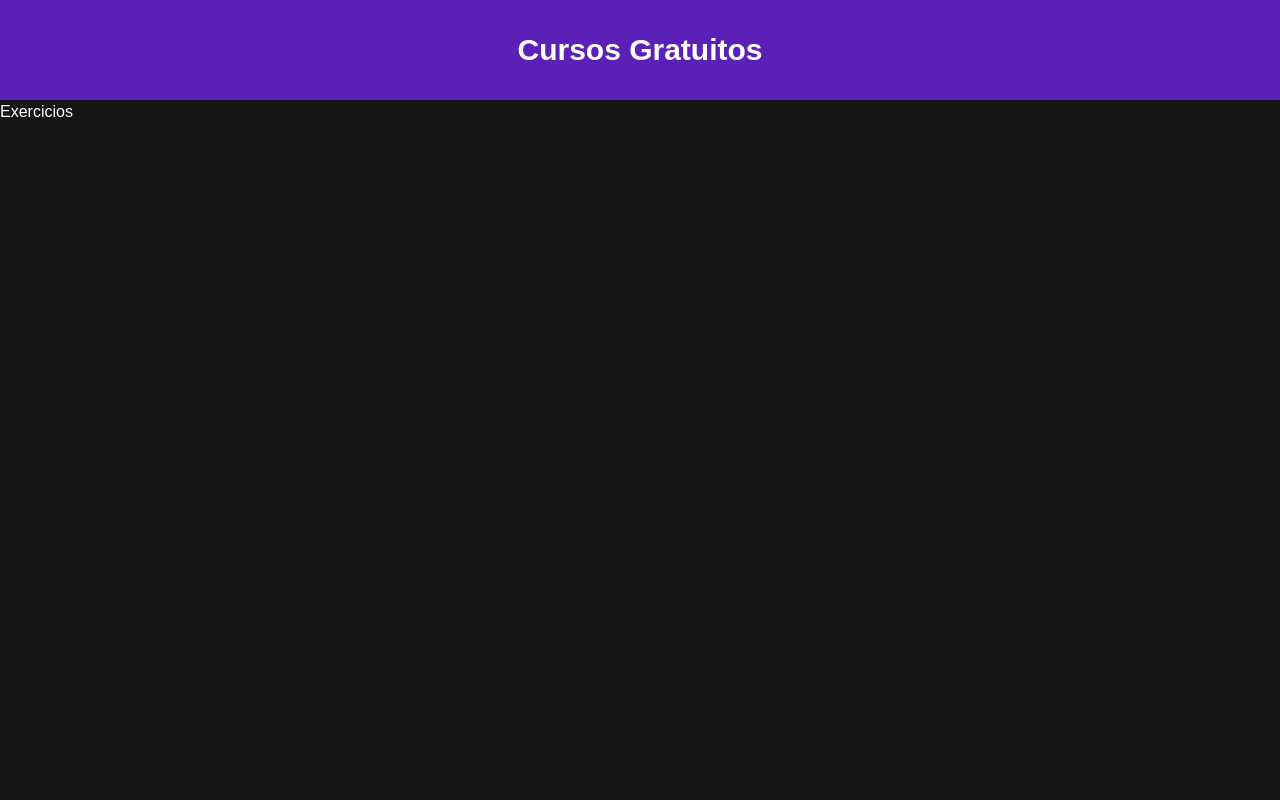
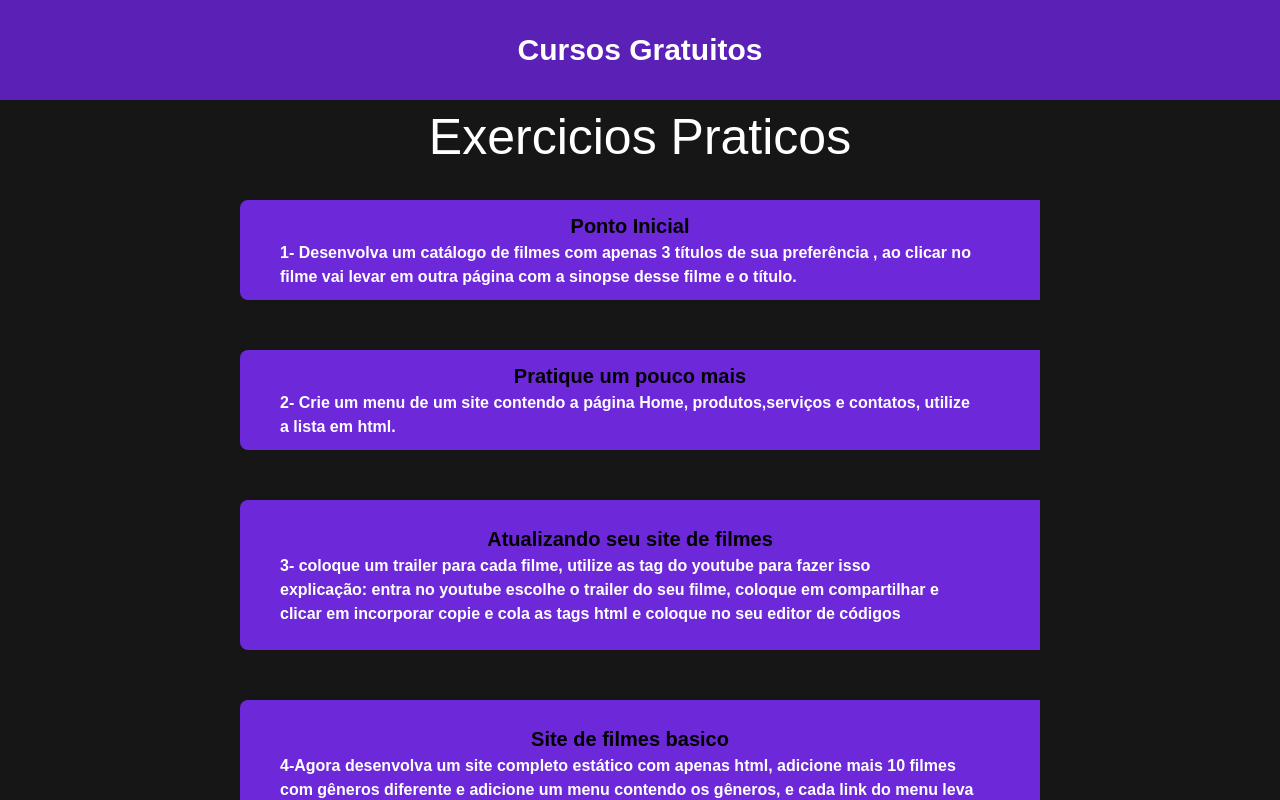
Before and after one commit to ElissonDeSous/cursos_gratuitos_alfa, a Next.js app: page /paginas/html_css in a window 1280 px wide. Shown: the top 800 px of the page. Built offline with nearby package versions, Linux system fonts and the light colour scheme.

Commit message:
atualizando pagina de exercicios

```diff
--- a/src/pages/componentes/topo/index.tsx
+++ b/src/pages/componentes/topo/index.tsx
@@ -1,9 +1,11 @@
+import Link from "next/link"
 export default function Topo(){
 
     return(
   <header className="bg-violet-800  h-[100px]">
      <div className="flex justify-center items-center h-[100px]">
-       <h1 className="text-3xl font-bold text-white">Cursos Gratuitos</h1>
+      <Link href = "../../conteudo/index.tsx"><h1 className="text-3xl font-bold text-white">Cursos Gratuitos</h1></Link>
+
      </div>
   </header>
     )
--- a/src/pages/paginas/html_css/index.tsx
+++ b/src/pages/paginas/html_css/index.tsx
@@ -1,10 +1,48 @@
 import Topo from '../../componentes/topo/index'
+import Rodape from '@/pages/componentes/footer'
 
 export default function ExerciciosHTML(){
     return(
-        <div>
+        <div className=''>
             <Topo/>
-            <h1>Exercicios</h1>
-        </div>
+            <h1 className='text-[50px] h-{100px} flex justify-center items-center' >Exercicios Praticos</h1>
+      <div className='flex flex-col justify-around h-[700px]'>
+         <div className='flex justify-center '>
+                 <div className=' flex flex-col justify-center items-center bg-violet-700 w-[800px] h-[100px]  font-bold tex rounded-s-lg	pr-[20px]'
+                 >
+                    <h2 className='text-[20px] text-black'>Ponto Inicial</h2>
+                   <div className='w-[700px]'>1- Desenvolva um catálogo de filmes com apenas 3 títulos de sua preferência , ao clicar no filme vai levar em outra página com a sinopse desse filme e o título.</div>
+
+                   </div>
+            </div>
+            <div className='flex justify-center'>
+                 <div className=' flex flex-col justify-center items-center bg-violet-700 w-[800px] h-[100px]  font-bold tex rounded-s-lg	pr-[20px]'
+                 >
+                    <h2 className='text-[20px] text-black'>Pratique um pouco mais</h2>
+                   <div className='w-[700px]'>2- Crie um menu de um site contendo a página Home, produtos,serviços e contatos, utilize a lista em html. </div>
+
+                   </div>
+            </div>
+            <div className='flex justify-center'>
+                 <div className=' flex flex-col justify-center items-center bg-violet-700 w-[800px] h-[150px]  font-bold tex rounded-s-lg	pr-[20px]'
+                 >
+                       <h2 className='text-[20px] text-black'>Atualizando seu site de filmes</h2>
+                   <div className='w-[700px]'>3- coloque um trailer para cada filme, utilize as tag do youtube para fazer isso <br />explicação: entra no youtube escolhe o trailer do seu filme, coloque em compartilhar e clicar em incorporar copie e cola as tags html e coloque no seu editor de códigos</div>
+
+                   </div>
+            </div>
+            <div className='flex justify-center'>
+                 <div className=' flex flex-col justify-center items-center bg-violet-700 w-[800px] h-[150px]  font-bold tex rounded-s-lg	pr-[20px]'
+                 >
+                       <h2 className='text-[20px] text-black'>Site de filmes basico</h2>
+                   <div className='w-[700px]'> 4-Agora desenvolva um site completo estático com apenas html, adicione mais 10 filmes com gêneros diferente e adicione um menu contendo os gêneros, e cada link do menu leva pra um gênero de filmes diferente</div>
+
+                   </div>
+            </div>
+
+         </div>
+
+         <Rodape/>
+    </div>
     )
 }
```
